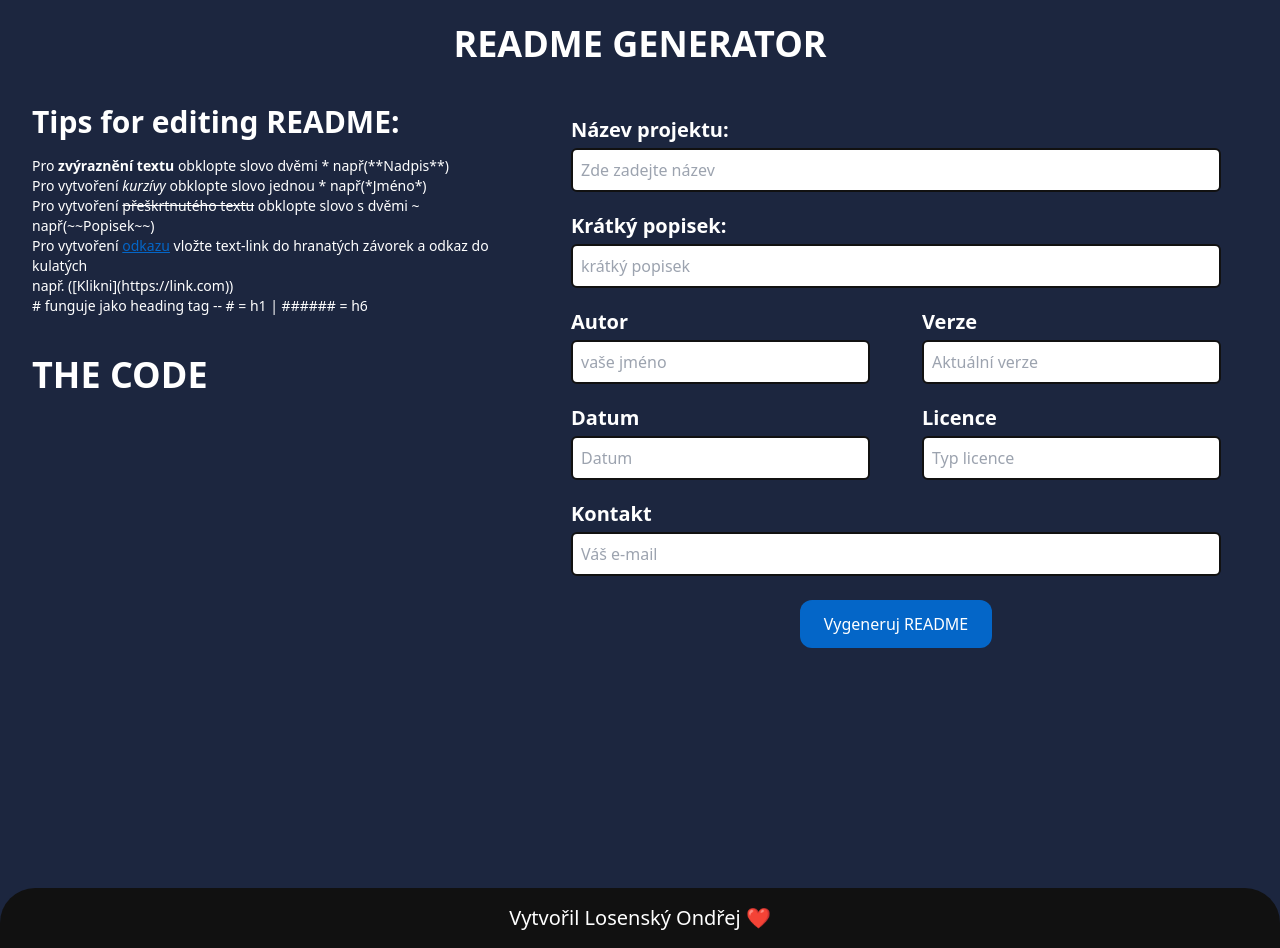
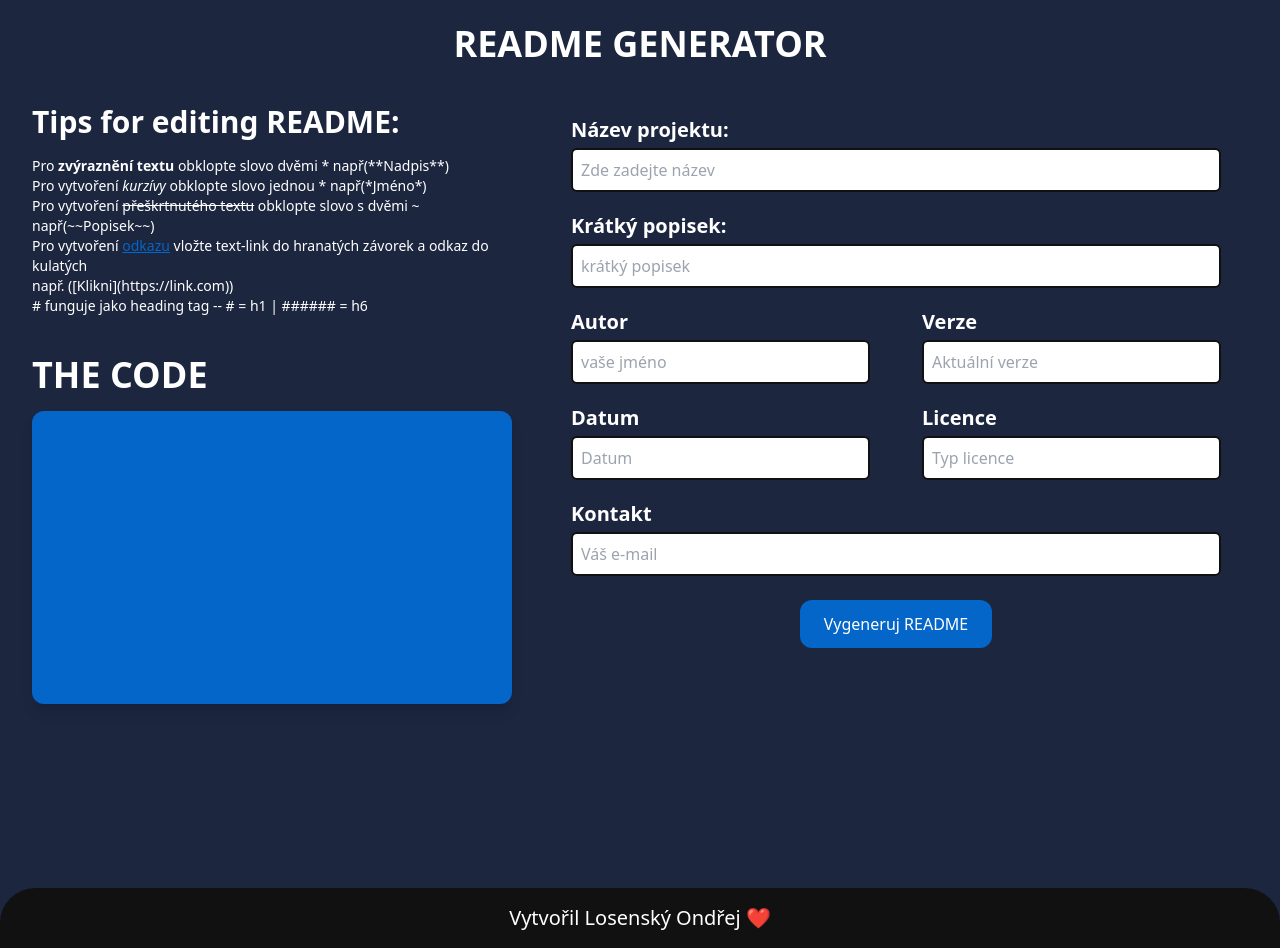
Before and after one commit to OndrejLosensky/generate-readme, a React (Create React App) app: page / in a window 1280 px wide. Built offline with nearby package versions, Linux system fonts and the light colour scheme; the HTML template or start-up script is replaced by a standard one.

Commit message:
zobrazení DIVu pro výstup README

```diff
--- a/src/components/createReadme/CreateReadme.js
+++ b/src/components/createReadme/CreateReadme.js
@@ -59,6 +59,9 @@ function CreateReadme() {
               <p className='font-semibold text-whiteText text-left uppercase text-4xl '>
                 The code
               </p>
+              <div className='text-center justify-center mt-4 h-[55%] bg-buttonColor
+              rounded-xl shadow-lg'>
+              </div>
             </div>
           </div>
           <div className='w-[60%] h-[80%] rounded-2xl'>
```
